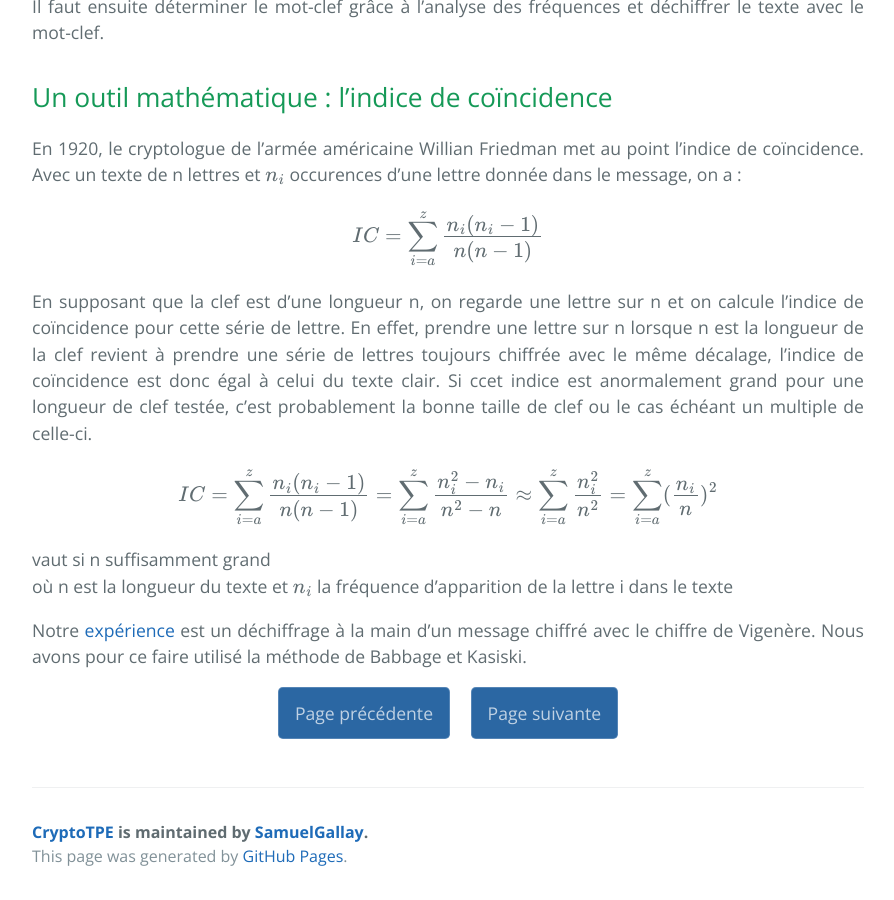
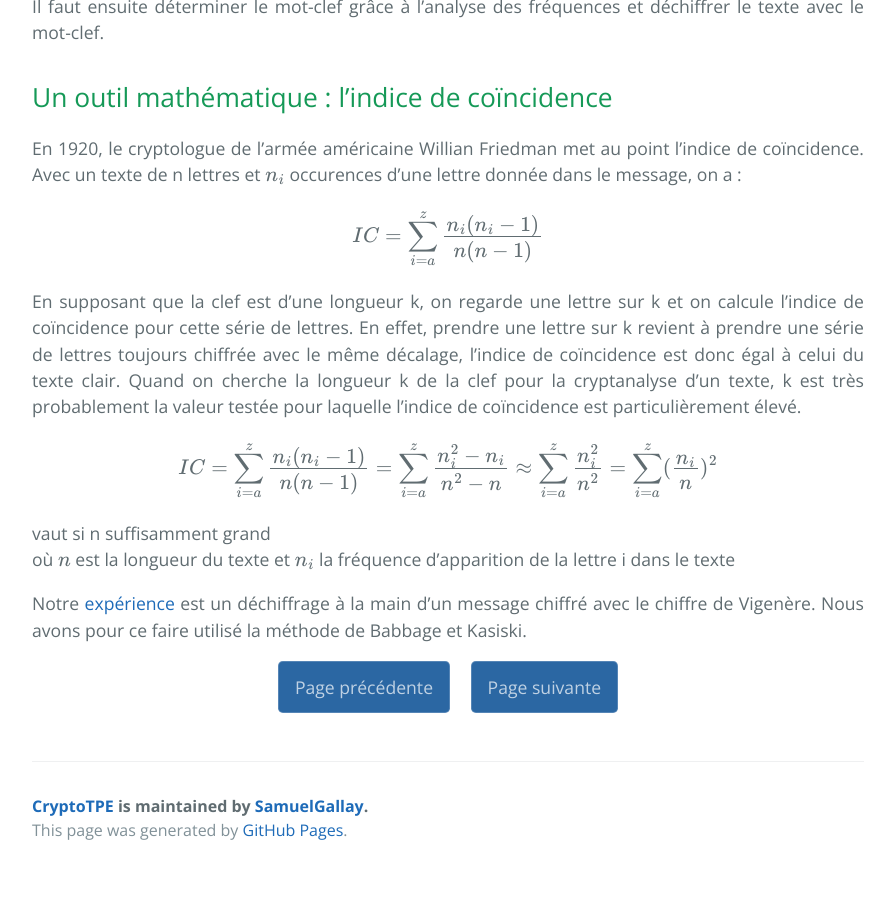
Before and after one commit to SamuelGallay/CryptoTPE, a Jekyll site: the page built from pages/2_TempsModernes/4_cryptavigenere.md, in a window 1280 px wide and 900 px high, scrolled down 1498 px. Shown: the whole window, without its empty margins (192-1086 px from the left). Built offline with Jekyll 4.4.1, drawn with Linux system fonts in a browser that asks for light colours; our own code applies the rules of GitHub Pages for plain Markdown files; formulas are drawn with MathJax 3; after the commit the page ends 2372 px from its top, so only the background shows below that.

Commit message:
Update 4_cryptavigenere.md

```diff
--- a/pages/2_TempsModernes/4_cryptavigenere.md
+++ b/pages/2_TempsModernes/4_cryptavigenere.md
@@ -28,11 +28,11 @@ En 1920, le cryptologue de l’armée américaine Willian Friedman met au point
 
 $$ IC =\sum_{i=a}^z \frac{n_{i}(n_{i}-1)}{n(n-1)} $$
 
-En supposant que la clef est d'une longueur n, on regarde une lettre sur n et on calcule l'indice de coïncidence pour cette série de lettre. En effet, prendre une lettre sur n lorsque n est la longueur de la clef revient à prendre une série de lettres toujours chiffrée avec le même décalage, l’indice de coïncidence est donc égal à celui du texte clair. Si ccet indice est anormalement grand pour une longueur de clef testée, c'est probablement la bonne taille de clef ou le cas échéant un multiple de celle-ci.
+En supposant que la clef est d'une longueur k, on regarde une lettre sur k et on calcule l'indice de coïncidence pour cette série de lettres. En effet, prendre une lettre sur k revient à prendre une série de lettres toujours chiffrée avec le même décalage, l’indice de coïncidence est donc égal à celui du texte clair. Quand on cherche la longueur k de la clef pour la cryptanalyse d'un texte, k est très probablement la valeur testée pour laquelle l'indice de coïncidence est particulièrement élevé.
 
 $$ IC =\sum_{i=a}^z \frac{n_{i}(n_{i}-1)}{n(n-1)} = \sum_{i=a}^z \frac{n_{i}^2-n_{i}}{n^2-n} \approx \sum_{i=a}^z \frac{n_{i}^2}{n^2} = \sum_{i=a}^z (\frac{n_{i}}{n})^2 $$
 
 vaut si n suffisamment grand \\
-où n est la longueur du texte et $$ n_{i} $$ la fréquence d’apparition de la lettre i dans le texte
+où $$ n $$ est la longueur du texte et $$ n_{i} $$ la fréquence d’apparition de la lettre i dans le texte
 
 Notre [expérience]({{ "/experience/" | relative_url }}) est un déchiffrage à la main d'un message chiffré avec le chiffre de Vigenère. Nous avons pour ce faire utilisé la méthode de Babbage et Kasiski.
```
